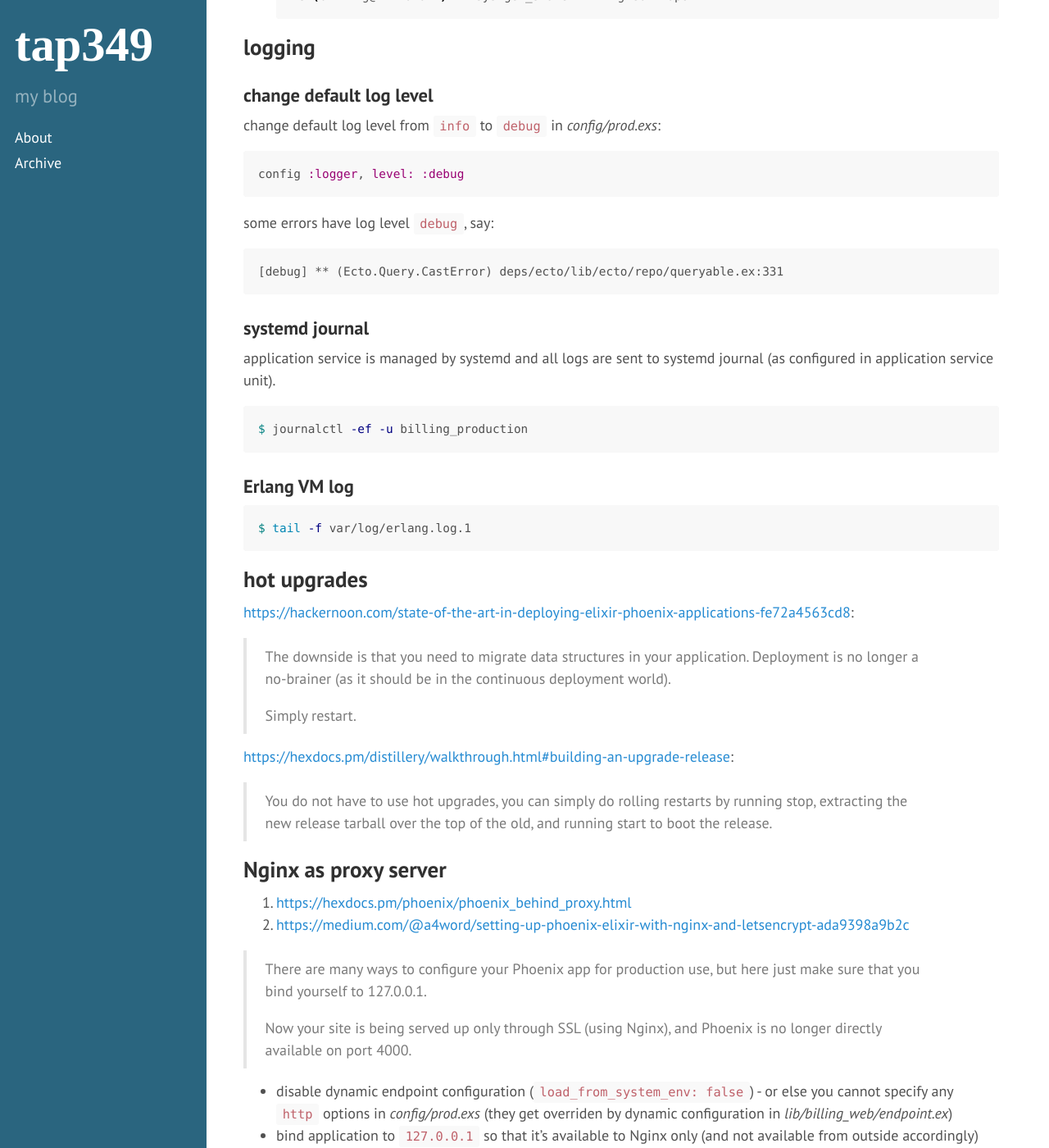
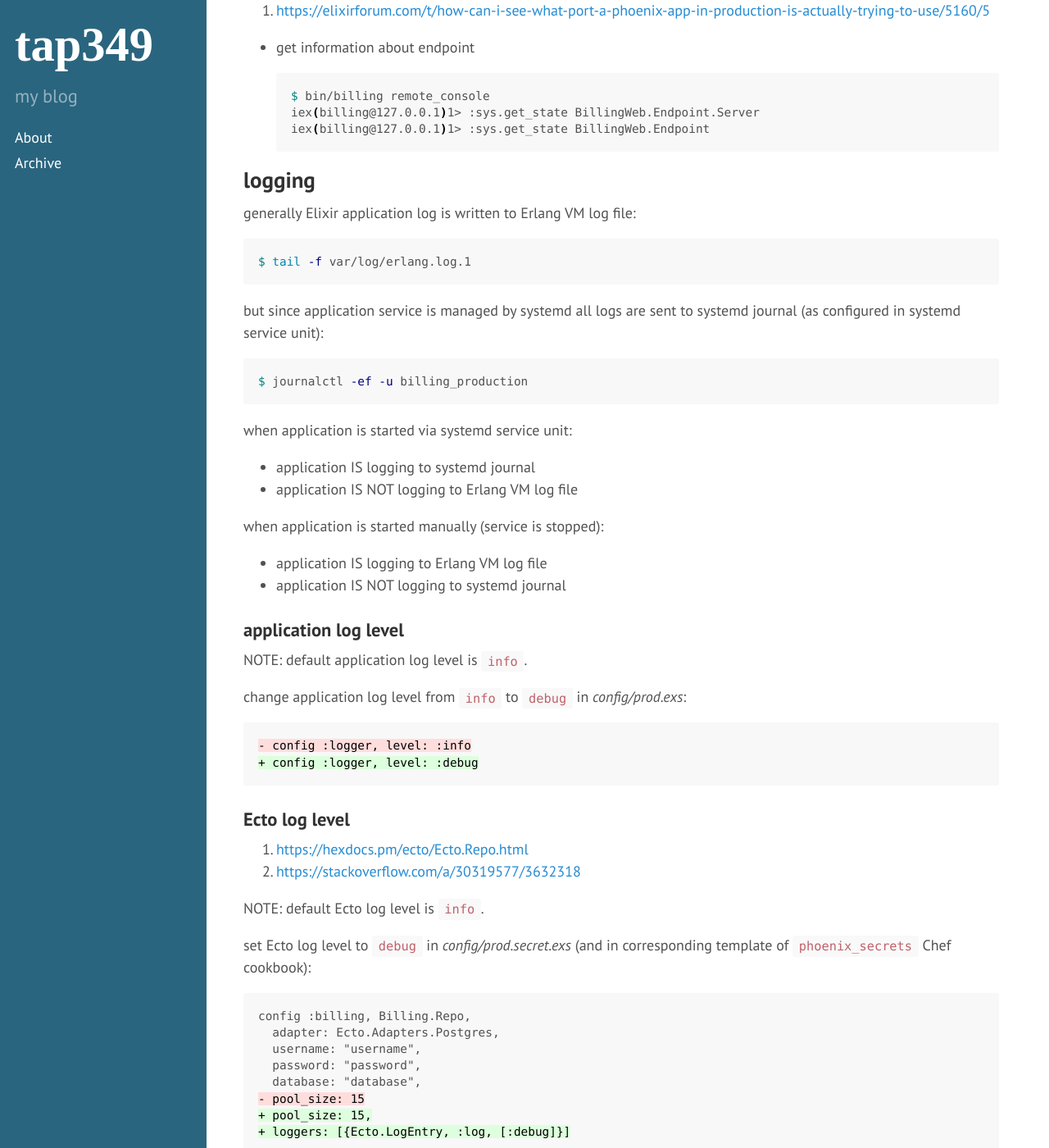
Before and after one commit to tap349/tap349.github.io, a Jekyll site: the page built from _posts/2017-08-02-elixir-deployment.md, in a window 1280 px wide and 1400 px high, scrolled down 8918 px. Shown: the whole window at 82% size. Built offline with Jekyll 4.4.1, drawn with Linux system fonts in a browser that asks for light colours; some of the changed text lies outside the part shown.

Commit message:
update 2017-08-09_14:49:42

````diff
--- a/_posts/2017-08-02-elixir-deployment.md
+++ b/_posts/2017-08-02-elixir-deployment.md
@@ -363,17 +363,25 @@
   release config is compiled from all related configs in _config/_ directory
   (_config/config.exs_, _config/prod.exs_ and linked _config/prod.secret.exs_).
 
-## managing application in production
+## managing application
 
-- `bin/billing pid` - get pid of running application
-- `bin/billing ping` - check if application is running
-- `bin/billing start` - start as daemon
-- `bin/billing foreground` - start in the foreground
-- `bin/billing console` - start with console attached
-- `bin/billing stop`
-- `bin/billing restart` - restart application daemon without shutting down VM
-- `bin/billing reboot` - restart application daemon with shutting down VM
-- `bin/billing remote_console` - remote shell to running application console
+- application commands
+
+  - `bin/billing pid` - get pid of running application
+  - `bin/billing ping` - check if application is running
+  - `bin/billing start` - start as daemon
+  - `bin/billing foreground` - start in the foreground
+  - `bin/billing console` - start with console attached
+  - `bin/billing stop`
+  - `bin/billing restart` - restart application daemon without shutting down VM
+  - `bin/billing reboot` - restart application daemon with shutting down VM
+  - `bin/billing remote_console` - remote shell to running application console
+
+- systemd commands
+
+  - `sudo systemctl start billing_production`
+  - `sudo systemctl stop billing_production`
+  - `sudo systemctl restart billing_production`
 
 ## debugging on production host
 
@@ -389,33 +397,65 @@
 
 ## logging
 
-### change default log level
+generally Elixir application log is written to Erlang VM log file:
 
-change default log level from `info` to `debug` in _config/prod.exs_:
-
-```elixir
-config :logger, level: :debug
+```sh
+$ tail -f var/log/erlang.log.1
 ```
 
-some errors have log level `debug`, say:
-
-```
-[debug] ** (Ecto.Query.CastError) deps/ecto/lib/ecto/repo/queryable.ex:331
-```
-
-### systemd journal
-
-application service is managed by systemd and all logs are sent to
-systemd journal (as configured in application service unit).
+but since application service is managed by systemd all logs are
+sent to systemd journal (as configured in systemd service unit):
 
 ```sh
 $ journalctl -ef -u billing_production
 ```
 
-### Erlang VM log
+when application is started via systemd service unit:
 
-```sh
-$ tail -f var/log/erlang.log.1
+- application IS logging to systemd journal
+- application IS NOT logging to Erlang VM log file
+
+when application is started manually (service is stopped):
+
+- application IS logging to Erlang VM log file
+- application IS NOT logging to systemd journal
+
+### application log level
+
+NOTE: default application log level is `info`.
+
+change application log level from `info` to `debug` in _config/prod.exs_:
+
+```diff
+- config :logger, level: :info
++ config :logger, level: :debug
+```
+
+### Ecto log level
+
+1. <https://hexdocs.pm/ecto/Ecto.Repo.html>
+2. <https://stackoverflow.com/a/30319577/3632318>
+
+NOTE: default Ecto log level is `info`.
+
+set Ecto log level to `debug` in _config/prod.secret.exs_
+(and in corresponding template of `phoenix_secrets` Chef cookbook):
+
+```diff
+config :billing, Billing.Repo,
+  adapter: Ecto.Adapters.Postgres,
+  username: "username",
+  password: "password",
+  database: "database",
+- pool_size: 15
++ pool_size: 15,
++ loggers: [{Ecto.LogEntry, :log, [:debug]}]
+```
+
+it's required because some Ecto errors have log level `debug`, say:
+
+```
+[debug] ** (Ecto.Query.CastError) deps/ecto/lib/ecto/repo/queryable.ex:331
 ```
 
 ## hot upgrades
````
